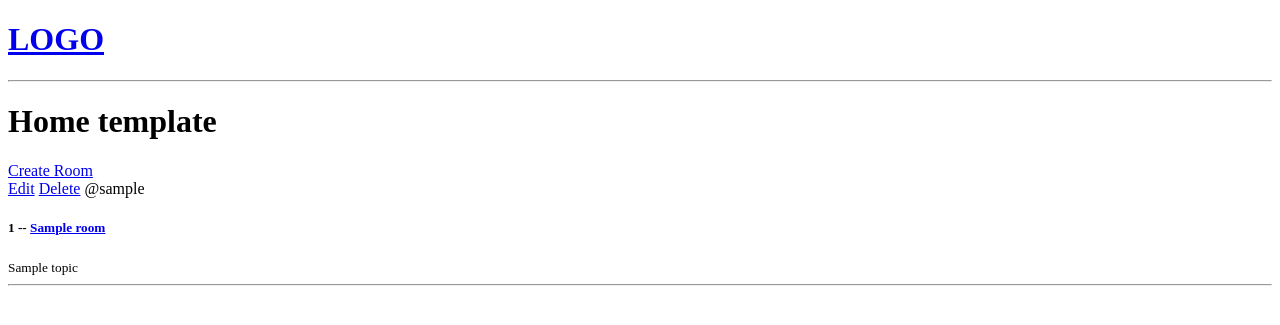
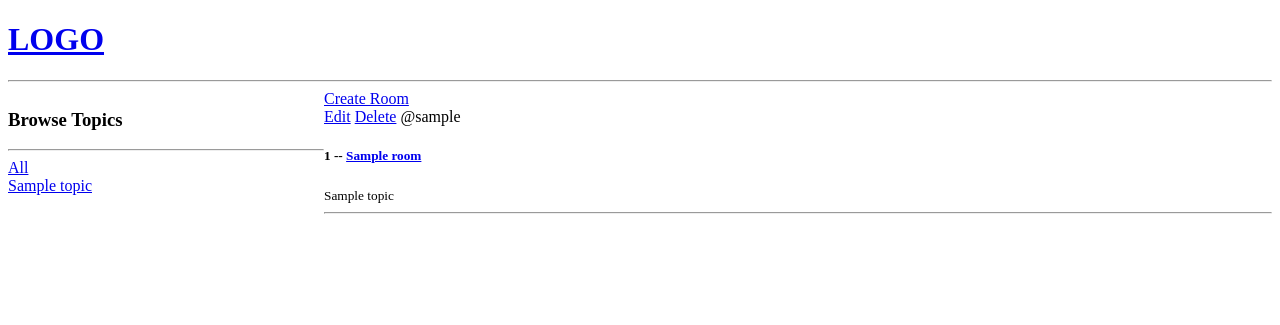
Before and after one commit to ayoline/studyBud, a Django app: template base/templates/base/home.html in a window 1280 px wide. Shown: the top 325 px of the page. Run offline with Django 3.2, Linux system fonts and the light colour scheme; the template is opened without the code that fills it: most values are stand-ins (such as "Sample title", 1, 10 or a date in 2020).

Commit message:
update with new templates

```diff
--- a/base/templates/base/home.html
+++ b/base/templates/base/home.html
@@ -1,6 +1,31 @@
+<!DOCTYPE html>
 {% extends 'main.html' %} {% block content %}
+<html lang="en">
+  <head> </head>
 
-<h1>Home template</h1>
+  <style>
+    .home-container {
+      display: grid;
+      grid-template-columns: 1fr 3fr;
+    }
+  </style>
+
+  <body>
+    <div class="home-container">
+      <div>
+        <h3>Browse Topics</h3>
+        <hr />
+
+        <div>
+          <a href="{% url 'home' %}">All</a>
+        </div>
+
+        {% for topic in topics %}
+        <div>
+          <a href="{% url 'home' %}?q={{topic.name}}">{{topic.name}}</a>
+        </div>
+        {% endfor %}
+      </div>
 
       <div>
         <a href="{% url 'create-room' %}">Create Room</a>
@@ -12,7 +37,8 @@
             <a href="{% url 'delete-room' room.id %}">Delete</a>
             <span>@{{room.host.username}}</span>
             <h5>
-        {{room.id}} -- <a href="{% url 'room' room.id %}">{{room.name}}</a>
+              {{room.id}} --
+              <a href="{% url 'room' room.id %}">{{room.name}}</a>
             </h5>
             <small>{{room.topic.name}}</small>
             <hr />
@@ -20,5 +46,7 @@
           {% endfor %}
         </div>
       </div>
-
+    </div>
+  </body>
+</html>
 {% endblock content %}
```
Also changed, not shown: base/views.py (+5 -4 lines), db.sqlite3, 1 other file. Lines whose indentation alone changed are shown as unchanged.
